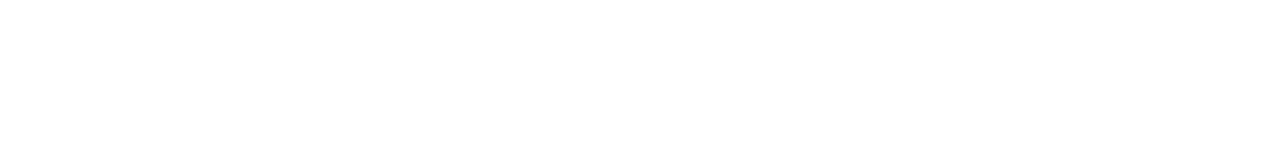
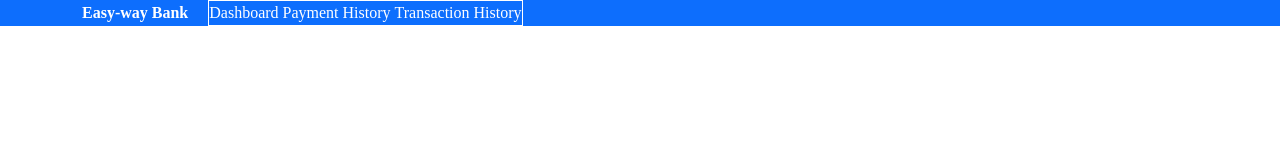
Before and after one commit to pokhengly/onlineBankFrontend, a plain HTML site: page dashboard.html in a window 1280 px wide. Drawn offline with Linux system fonts and the light colour scheme.

Commit message:
add code in dashboard.html and dashboard.css

```diff
--- a/dashboard.html
+++ b/dashboard.html
@@ -5,9 +5,34 @@
     <meta name="viewport"
           content="width=device-width, user-scalable=no, initial-scale=1.0, maximum-scale=1.0, minimum-scale=1.0">
     <meta http-equiv="X-UA-Compatible" content="ie=edge">
+    <link rel="stylesheet" href="public/assets/cssDemo/dashboard.css">
+    <link rel="stylesheet" href="resources/css/bootstrap.css">
+    <link rel="stylesheet" href="resources/fontawesome/css/all.css">
     <title>Dashboard</title>
 </head>
 <body>
+<!--Main Page Header-->
+<header class="main-page-header mb-3 bg-primary">
+    <!--Container-->
+    <div class="container d-flex align-items-center">
+        <!--Company Name-->
+        <div class="company-name">
+            Easy-way Bank
+        </div>
+        <!--Company Name-->
+
+        <!--Navigation-->
+        <div class="navigation">
+            <li><a href="#">Dashboard</a></li>
+            <li><a href="#">Payment History</a></li>
+            <li><a href="#">Transaction History</a></li>
+        </div>
+
+        <!--End of Navigation-->
+    </div>
+    <!--End of Container-->
+</header>
+<!--Main Page Header-->
 
 </body>
 </html>
--- a/public/assets/cssDemo/dashboard.css
+++ b/public/assets/cssDemo/dashboard.css
@@ -0,0 +1,36 @@
+*{
+    box-sizing: border-box;
+    font-family: Comfortaa;
+}
+
+/* Main Body Styling */
+body{
+    background-color: rgb(211, 217, 226);
+}
+
+/* <!--Main Page Header--> */
+.main-age-header{
+    padding: 10px 0;
+}
+
+/*<!--Company Name-->*/
+.main-page-header .company-name{
+    font-weight: 600;
+    color: white;
+}
+
+/*<!--Navigation-->*/
+.navigation{
+    border: 1px solid white;
+    margin-left: 20px;
+}
+
+.navigation li{
+    display: inline-block;
+    list-style-type: none;
+}
+
+.navigation li a{
+    color: white;
+    text-decoration: none;
+}
```
